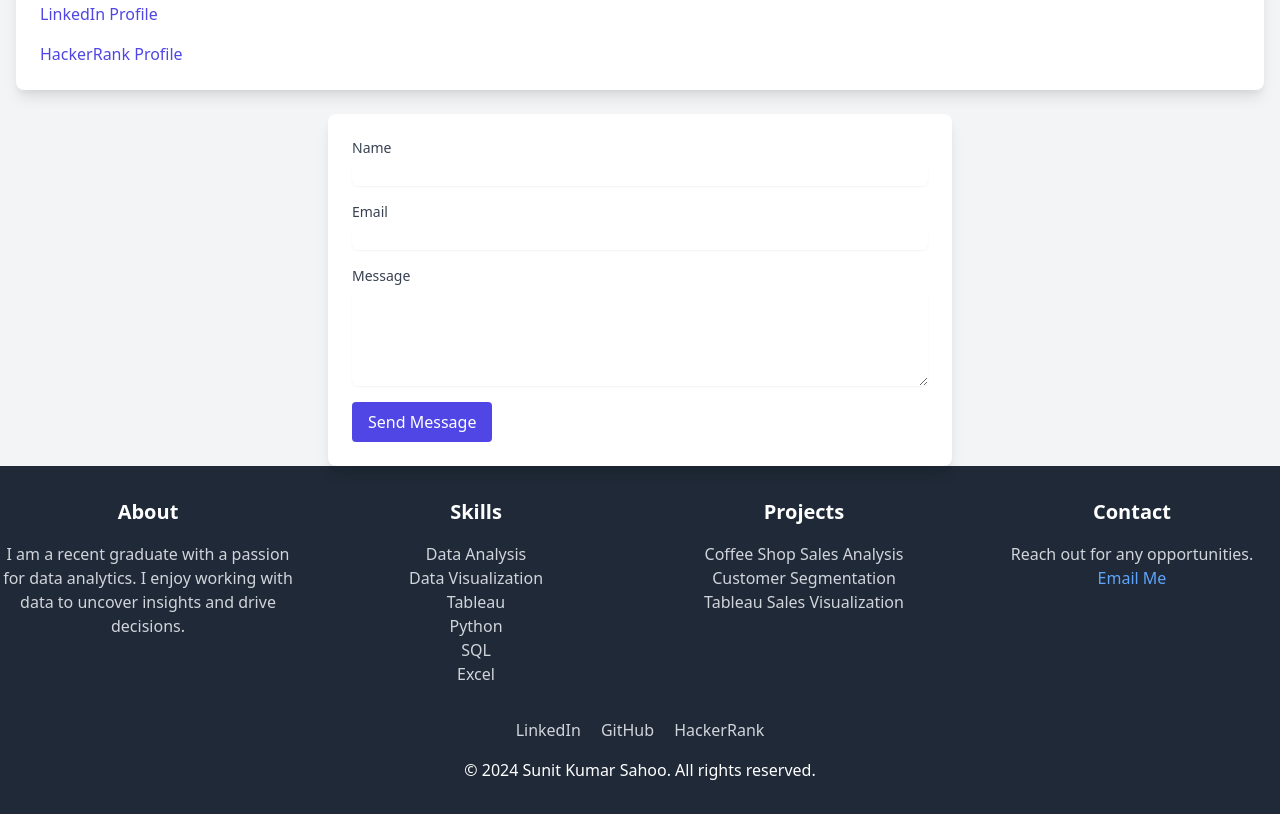
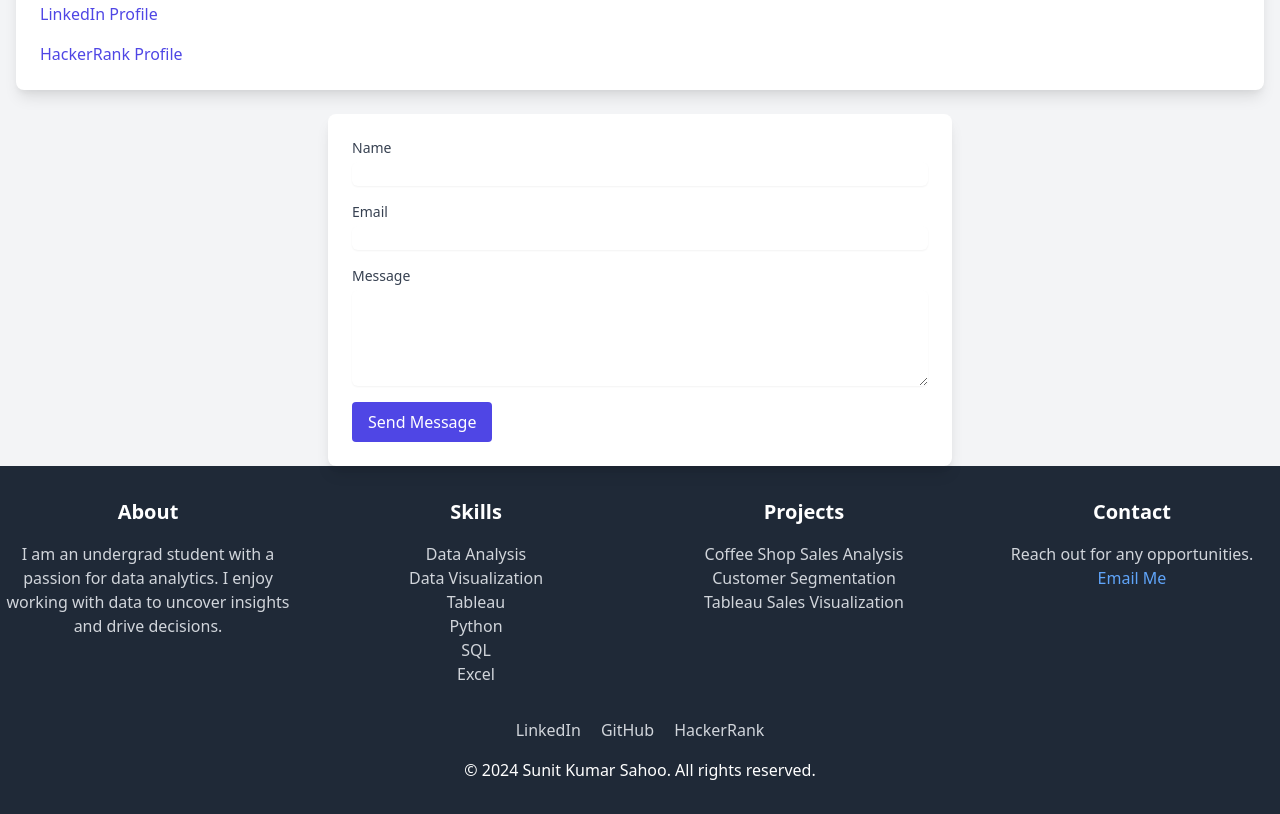
Before and after one commit to SunitKumar1808/sunit-official, a plain HTML site: page index.html in a window 1280 px wide. Shown: the part 1606-2420 px from the top of the page. Drawn offline with nearby package versions, Linux system fonts and the light colour scheme.

Commit message:
Update index.html

```diff
--- a/index.html
+++ b/index.html
@@ -191,7 +191,7 @@
       <div class="grid grid-cols-1 md:grid-cols-4 gap-8 mb-8">
         <div>
           <h3 class="text-xl font-semibold mb-4">About</h3>
-          <p class="text-gray-300">I am a recent graduate with a passion for data analytics. I enjoy working with data to uncover insights and drive decisions.</p>
+          <p class="text-gray-300">I am an undergrad student with a passion for data analytics. I enjoy working with data to uncover insights and drive decisions.</p>
         </div>
         <div>
           <h3 class="text-xl font-semibold mb-4">Skills</h3>
```
